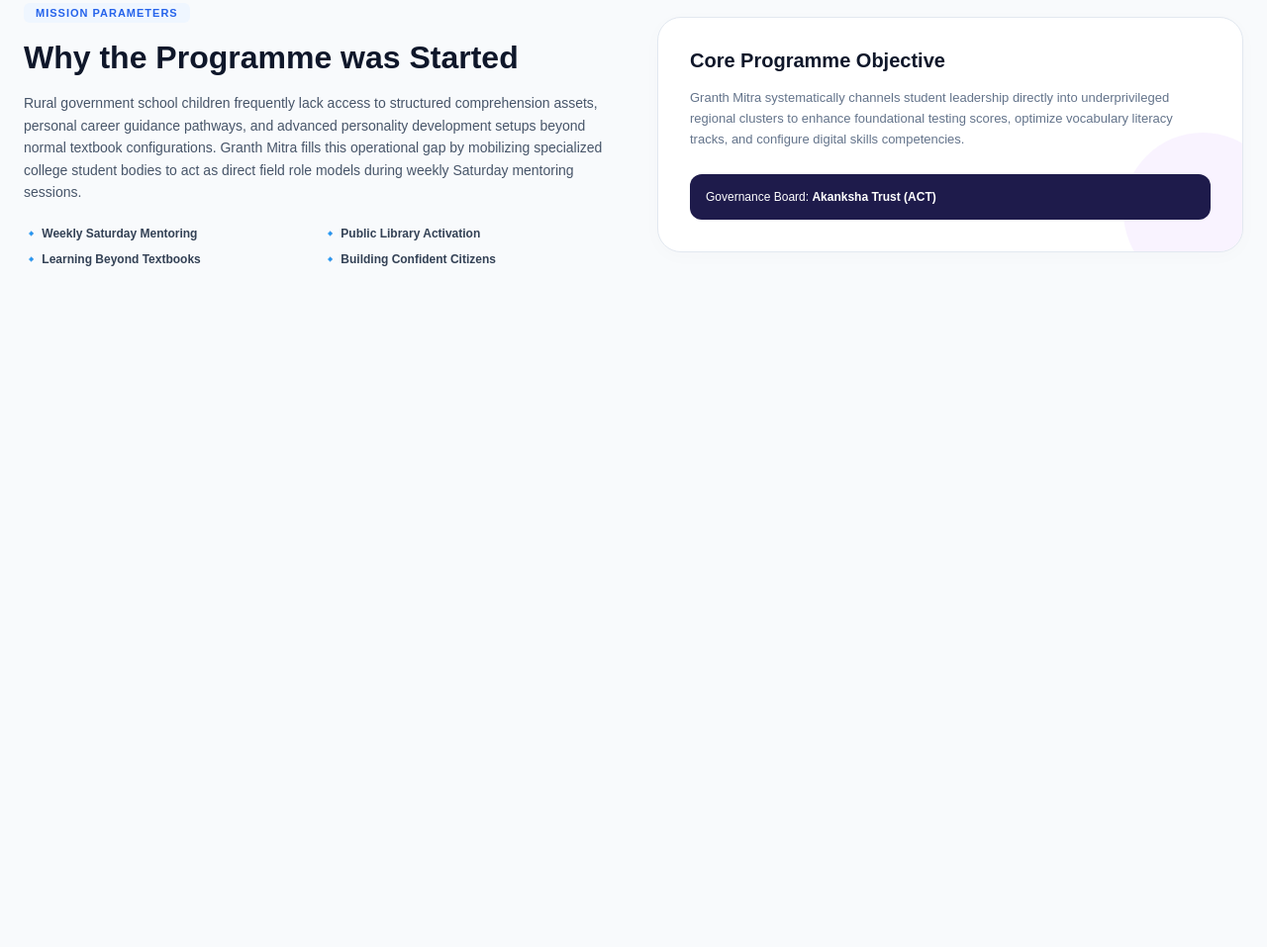
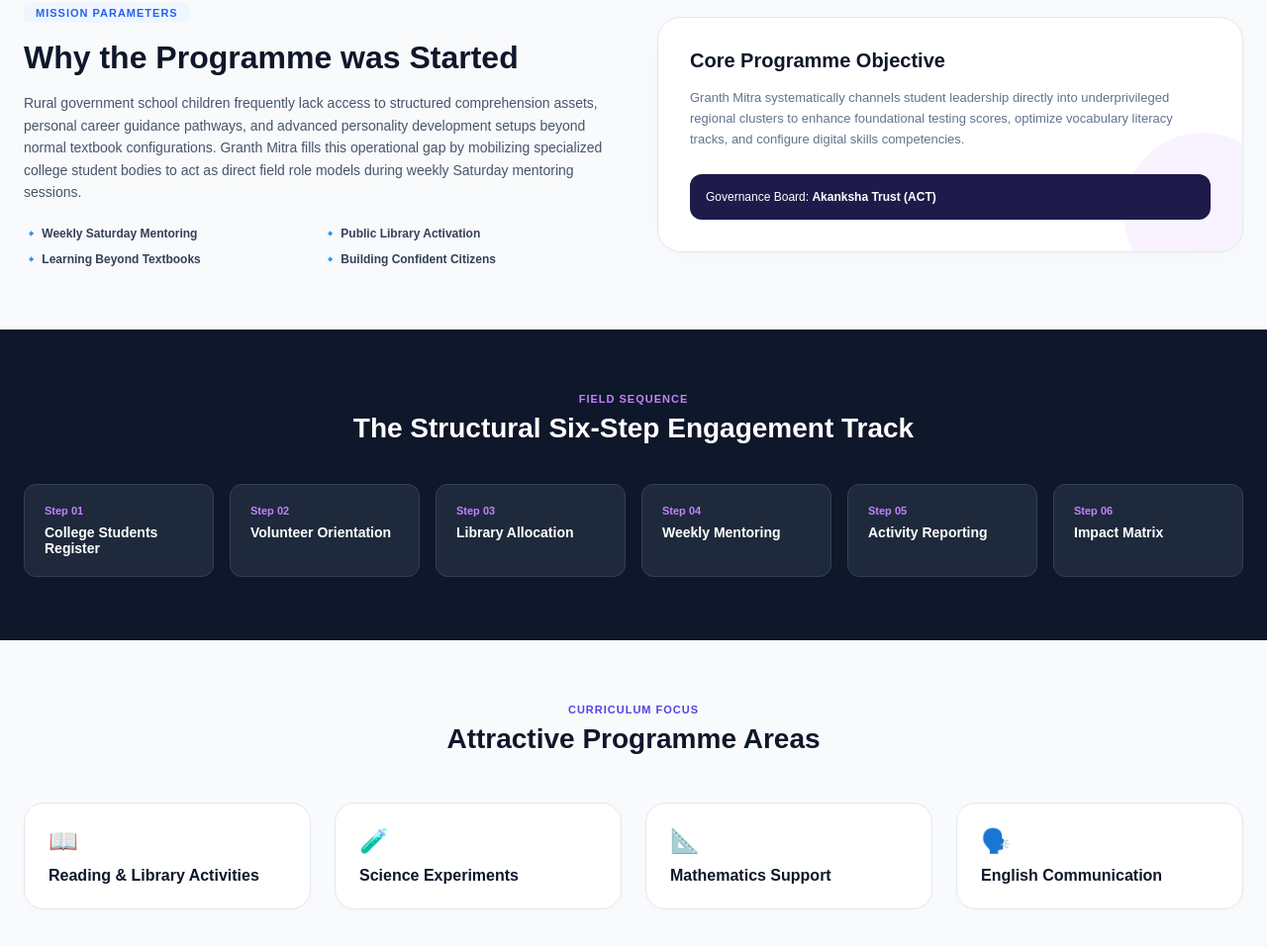
Before and after one commit to TGM-official/gm-portal1, a plain HTML site: page index.html in a window 1280 px wide. Shown: the part 789-1746 px from the top of the page at 99% size. Before the commit the page ends 1122 px from the top, so only its background shows below. Drawn offline with Linux system fonts and the light colour scheme.

Commit message:
Add six-step engagement track section to index.html

```diff
--- a/index.html
+++ b/index.html
@@ -165,6 +165,70 @@
         </div>
 
     </section>
+        <!-- ⏳ 6. HOW THE PROGRAMME WORKS (6-Step Timeline) -->
+    <section style="background-color: #0f172a; color: #ffffff; padding: 64px 24px;">
+        <div style="max-w: 1200px; margin: 0 auto; display: flex; flex-direction: column; gap: 40px;">
+            <div style="text-align: center; max-w: 600px; margin: 0 auto; display: flex; flex-direction: column; gap: 8px;">
+                <span style="color: #c084fc; font-weight: 700; text-transform: uppercase; letter-spacing: 1px; font-size: 11px;">Field Sequence</span>
+                <h2 style="font-size: 28px; font-weight: 800; tracking-tight: -0.5px; margin: 0;">The Structural Six-Step Engagement Track</h2>
+            </div>
+
+            <div style="display: grid; grid-template-columns: repeat(auto-fit, minmax(180px, 1fr)); gap: 16px;">
+                <div style="background-color: #1e293b; padding: 20px; border-radius: 12px; border: 1px solid #334155;">
+                    <div style="color: #c084fc; font-weight: 700; font-size: 11px; margin-bottom: 8px;">Step 01</div>
+                    <h4 style="font-size: 14px; font-weight: 700; margin: 0; color: #ffffff;">College Students Register</h4>
+                </div>
+                <div style="background-color: #1e293b; padding: 20px; border-radius: 12px; border: 1px solid #334155;">
+                    <div style="color: #c084fc; font-weight: 700; font-size: 11px; margin-bottom: 8px;">Step 02</div>
+                    <h4 style="font-size: 14px; font-weight: 700; margin: 0; color: #ffffff;">Volunteer Orientation</h4>
+                </div>
+                <div style="background-color: #1e293b; padding: 20px; border-radius: 12px; border: 1px solid #334155;">
+                    <div style="color: #c084fc; font-weight: 700; font-size: 11px; margin-bottom: 8px;">Step 03</div>
+                    <h4 style="font-size: 14px; font-weight: 700; margin: 0; color: #ffffff;">Library Allocation</h4>
+                </div>
+                <div style="background-color: #1e293b; padding: 20px; border-radius: 12px; border: 1px solid #334155;">
+                    <div style="color: #c084fc; font-weight: 700; font-size: 11px; margin-bottom: 8px;">Step 04</div>
+                    <h4 style="font-size: 14px; font-weight: 700; margin: 0; color: #ffffff;">Weekly Mentoring</h4>
+                </div>
+                <div style="background-color: #1e293b; padding: 20px; border-radius: 12px; border: 1px solid #334155;">
+                    <div style="color: #c084fc; font-weight: 700; font-size: 11px; margin-bottom: 8px;">Step 05</div>
+                    <h4 style="font-size: 14px; font-weight: 700; margin: 0; color: #ffffff;">Activity Reporting</h4>
+                </div>
+                <div style="background-color: #1e293b; padding: 20px; border-radius: 12px; border: 1px solid #334155;">
+                    <div style="color: #c084fc; font-weight: 700; font-size: 11px; margin-bottom: 8px;">Step 06</div>
+                    <h4 style="font-size: 14px; font-weight: 700; margin: 0; color: #ffffff;">Impact Matrix</h4>
+                </div>
+            </div>
+        </div>
+    </section>
+
+    <!-- 🎴 7. PROGRAMME AREAS GRID BLOCK -->
+    <section id="areas" style="max-w: 1200px; margin: 64px auto; padding: 0 24px;">
+        <div style="text-align: center; max-w: 600px; margin: 0 auto 48px auto; display: flex; flex-direction: column; gap: 8px;">
+            <span style="color: #4f46e5; font-weight: 700; text-transform: uppercase; letter-spacing: 1px; font-size: 11px;">Curriculum Focus</span>
+            <h2 style="font-size: 28px; font-weight: 800; color: #0f172a; margin: 0;">Attractive Programme Areas</h2>
+        </div>
+
+        <div style="display: grid; grid-template-columns: repeat(auto-fit, minmax(260px, 1fr)); gap: 24px;">
+            <div style="background-color: #ffffff; padding: 24px; border-radius: 20px; border: 1px solid #e2e8f0; display: flex; flex-direction: column; gap: 12px; box-shadow: 0 4px 10px rgba(0,0,0,0.01);">
+                <div style="font-size: 24px;">📖</div>
+                <h3 style="font-size: 16px; font-weight: 700; color: #0f172a; margin: 0;">Reading & Library Activities</h3>
+            </div>
+            <div style="background-color: #ffffff; padding: 24px; border-radius: 20px; border: 1px solid #e2e8f0; display: flex; flex-direction: column; gap: 12px; box-shadow: 0 4px 10px rgba(0,0,0,0.01);">
+                <div style="font-size: 24px;">🧪</div>
+                <h3 style="font-size: 16px; font-weight: 700; color: #0f172a; margin: 0;">Science Experiments</h3>
+            </div>
+            <div style="background-color: #ffffff; padding: 24px; border-radius: 20px; border: 1px solid #e2e8f0; display: flex; flex-direction: column; gap: 12px; box-shadow: 0 4px 10px rgba(0,0,0,0.01);">
+                <div style="font-size: 24px;">📐</div>
+                <h3 style="font-size: 16px; font-weight: 700; color: #0f172a; margin: 0;">Mathematics Support</h3>
+            </div>
+            <div style="background-color: #ffffff; padding: 24px; border-radius: 20px; border: 1px solid #e2e8f0; display: flex; flex-direction: column; gap: 12px; box-shadow: 0 4px 10px rgba(0,0,0,0.01);">
+                <div style="font-size: 24px;">🗣️</div>
+                <h3 style="font-size: 16px; font-weight: 700; color: #0f172a; margin: 0;">English Communication</h3>
+            </div>
+        </div>
+    </section>
+
 
 </body>
 </html>
```
